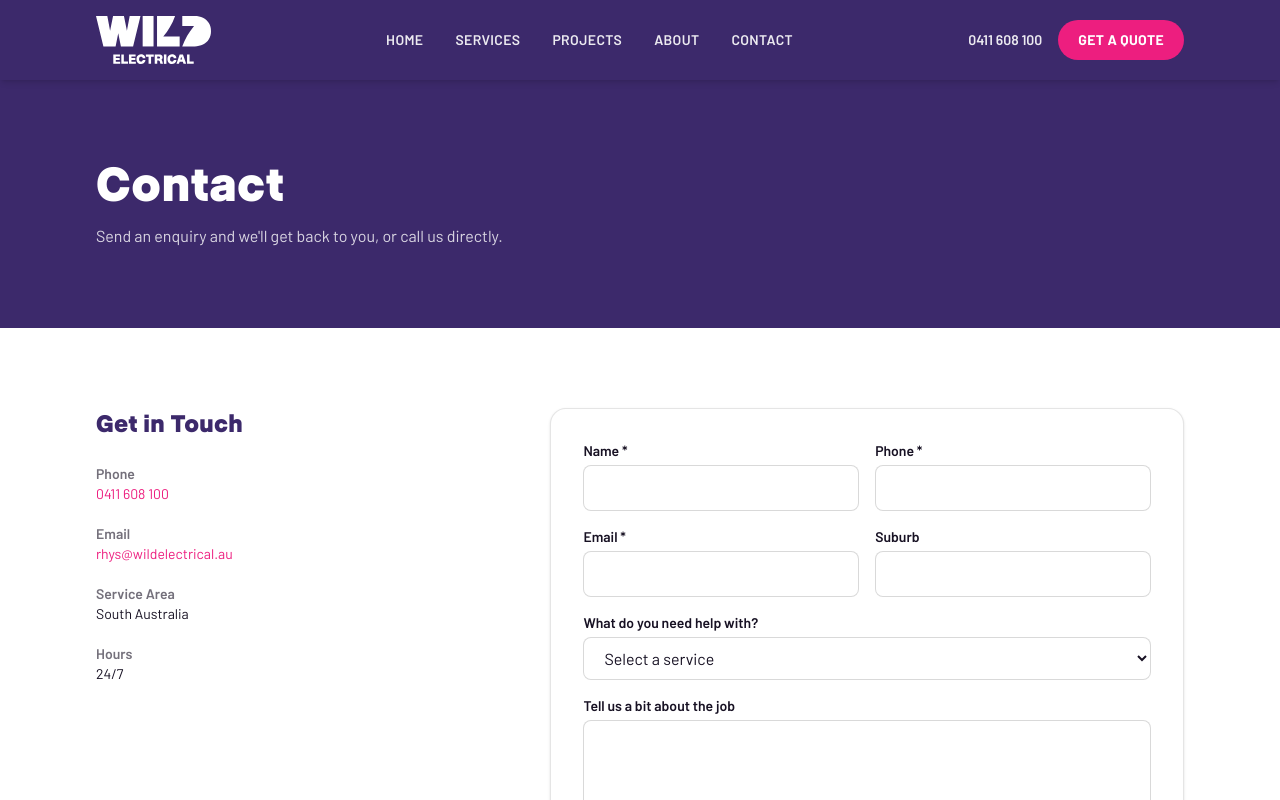
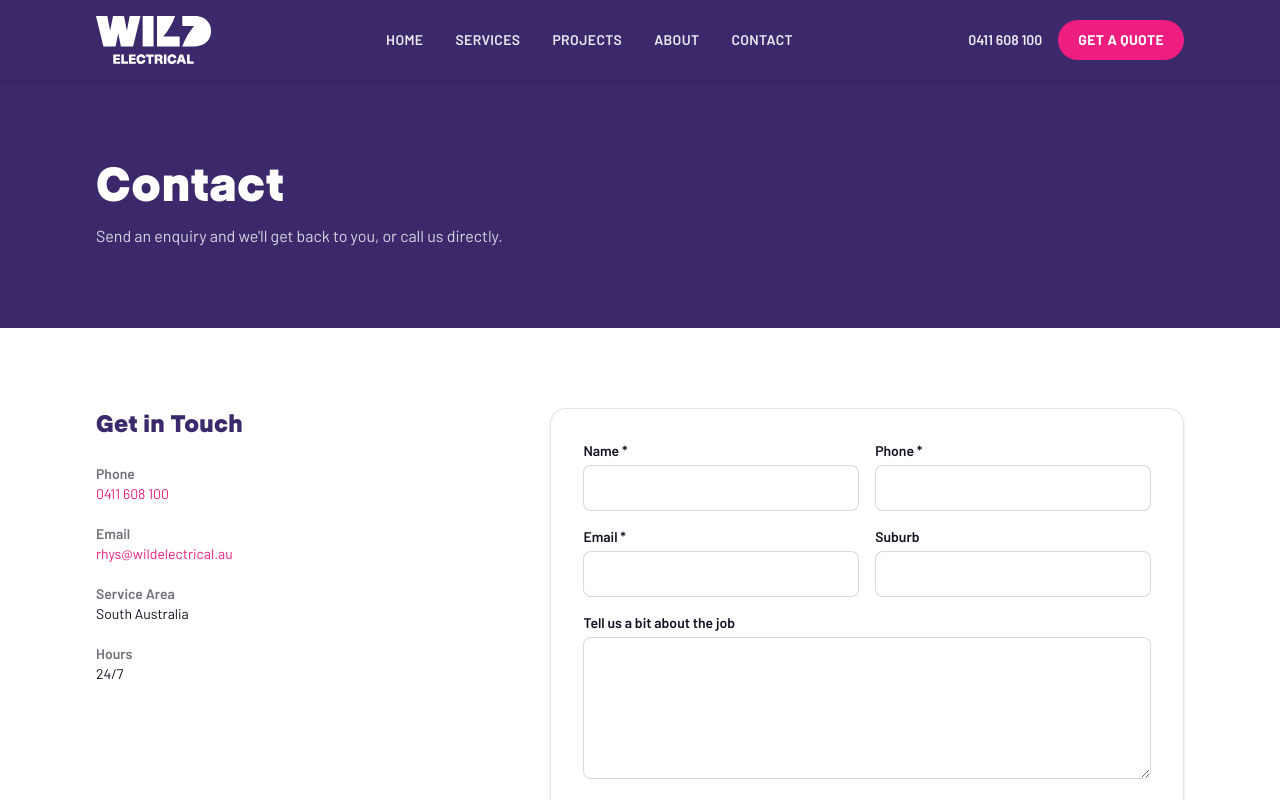
Before and after one commit to RhysWildElectrical/wild.electrical, a Next.js app: page /contact in a window 1280 px wide. Shown: the top 800 px of the page. Built offline with nearby package versions, Linux system fonts and the light colour scheme.

Commit message:
Update EnquiryForm.tsx
update enquiry form

```diff
--- a/src/components/EnquiryForm.tsx
+++ b/src/components/EnquiryForm.tsx
@@ -1,7 +1,6 @@
 "use client";
 
 import { FormEvent, useState } from "react";
-import { services } from "@/lib/site";
 
 type Status = "idle" | "submitting" | "success" | "error";
 
@@ -29,7 +28,6 @@ export default function EnquiryForm({ compact = false }: { compact?: boolean })
       email: data.get("email"),
       phone: data.get("phone"),
       suburb: data.get("suburb"),
-      service: data.get("service"),
       message: data.get("message"),
     };
 
@@ -128,28 +126,6 @@ export default function EnquiryForm({ compact = false }: { compact?: boolean })
       </div>
 
       <div>
-        <label htmlFor="service" className="mb-1 block text-sm font-semibold">
-          What do you need help with?
-        </label>
-        <select
-          id="service"
-          name="service"
-          defaultValue=""
-          className="w-full rounded-lg border border-black/15 bg-white px-4 py-2.5 text-wild-ink outline-none focus:border-wild-pink focus:ring-2 focus:ring-wild-pink/30"
-        >
-          <option value="" disabled>
-            Select a service
-          </option>
-          {services.map((s) => (
-            <option key={s.slug} value={s.title}>
-              {s.title}
-            </option>
-          ))}
-          <option value="Other">Other / not sure</option>
-        </select>
-      </div>
-
-      <div>
         <label htmlFor="message" className="mb-1 block text-sm font-semibold">
           Tell us a bit about the job
         </label>
```
